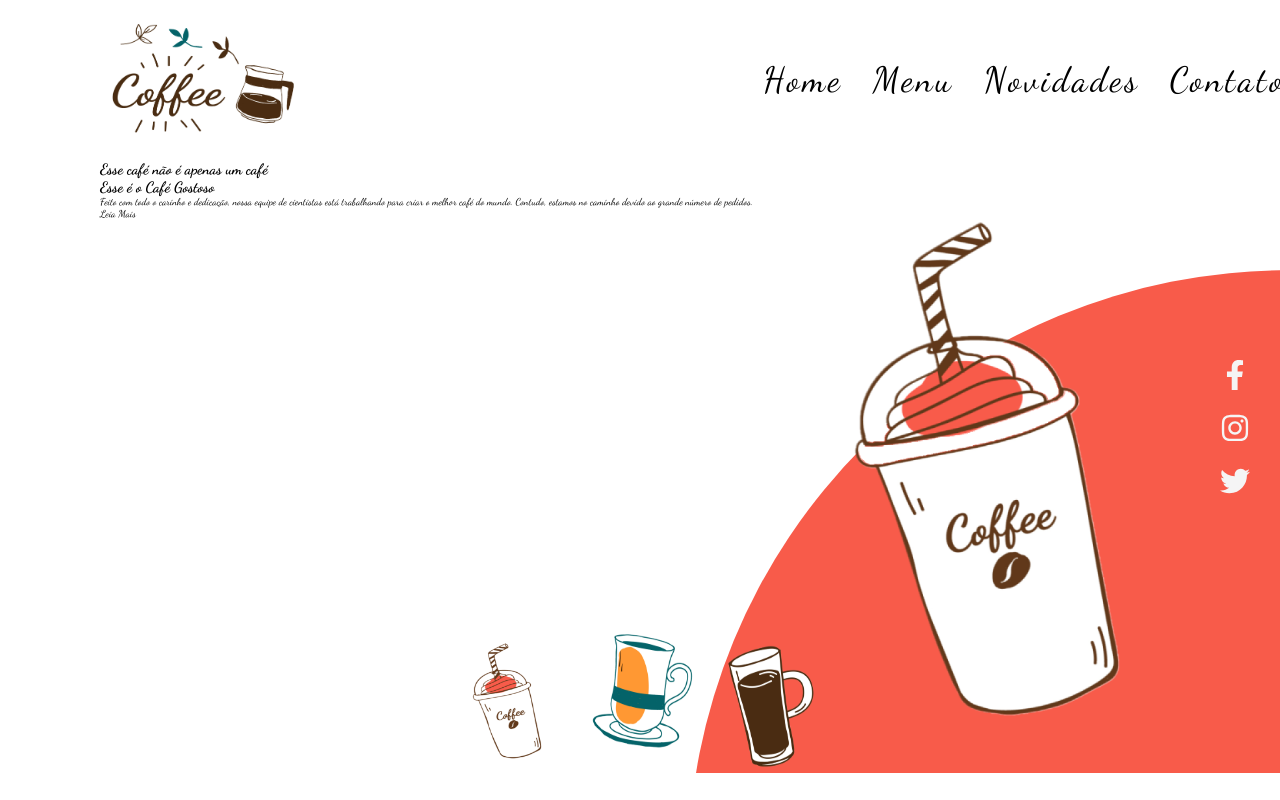
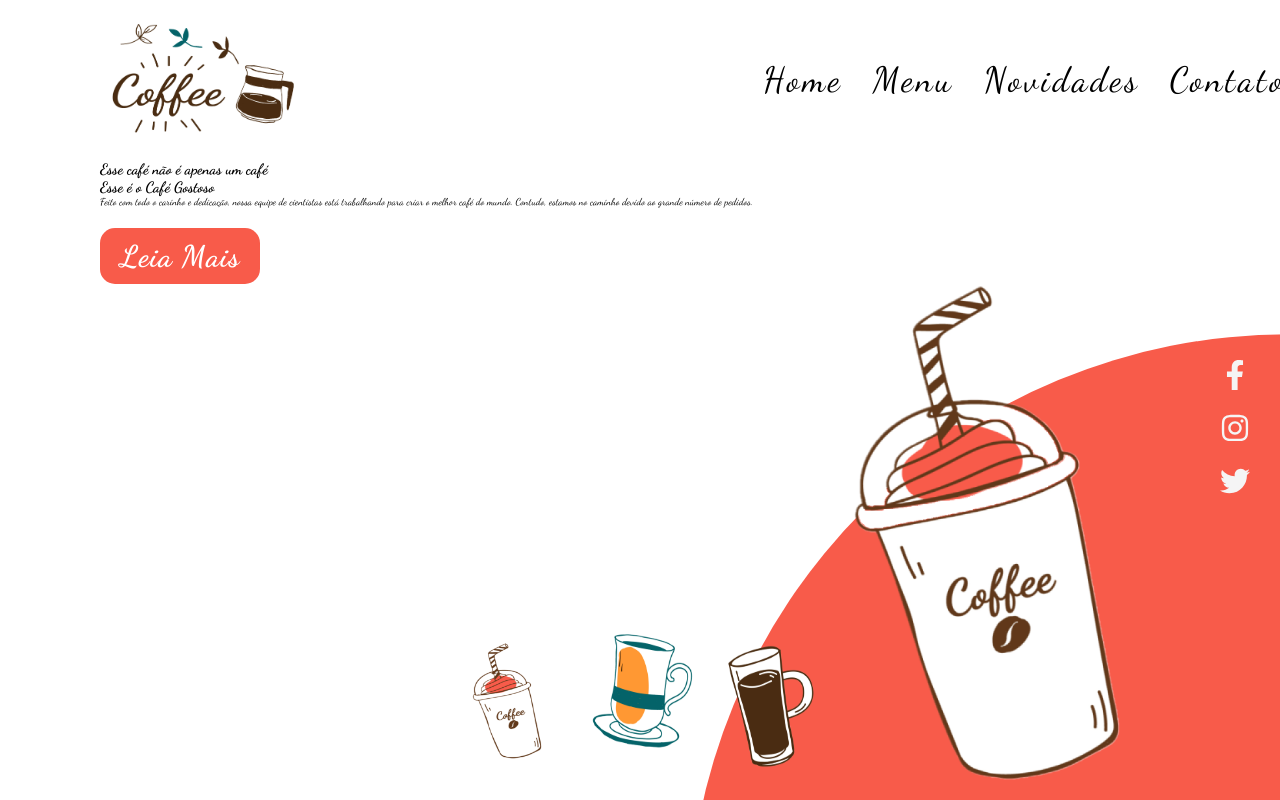
Before and after one commit to israelcena/template-coffee, a Next.js app: page / in a window 1280 px wide. Built offline with nearby package versions, Linux system fonts and the light colour scheme.

Commit message:
include button

```diff
--- a/src/pages/index.js
+++ b/src/pages/index.js
@@ -22,7 +22,9 @@ export default function Home() {
             está trabalhando para criar o melhor café do mundo. Contudo, estamos
             no caminho devido ao grande número de pedidos.
           </p>
-          <Link href="/cafe">Leia Mais</Link>
+          <button className="btn" onSubmit="/">
+            Leia Mais
+          </button>
         </div>
         <div className="image-box">
           <div className="image-circle"></div>
--- a/src/styles/globals.scss
+++ b/src/styles/globals.scss
@@ -77,3 +77,27 @@ li {
     z-index: -1;
   }
 }
+
+.btn {
+  font: inherit;
+  background-color: rgb(248, 91, 74);
+  color: #fff;
+  border: none;
+  padding: 1rem 2rem;
+  margin-top: 2rem;
+  border-radius: 1.5rem;
+  font-weight: 700;
+  font-size: 3rem;
+  letter-spacing: 1px;
+  text-decoration: none;
+  transition: all 0.1s ease-in-out;
+
+  &:hover {
+    cursor: pointer;
+    transform: scale(1.08);
+  }
+
+  &:active {
+    transform: translateY(-1%);
+  }
+}
```
